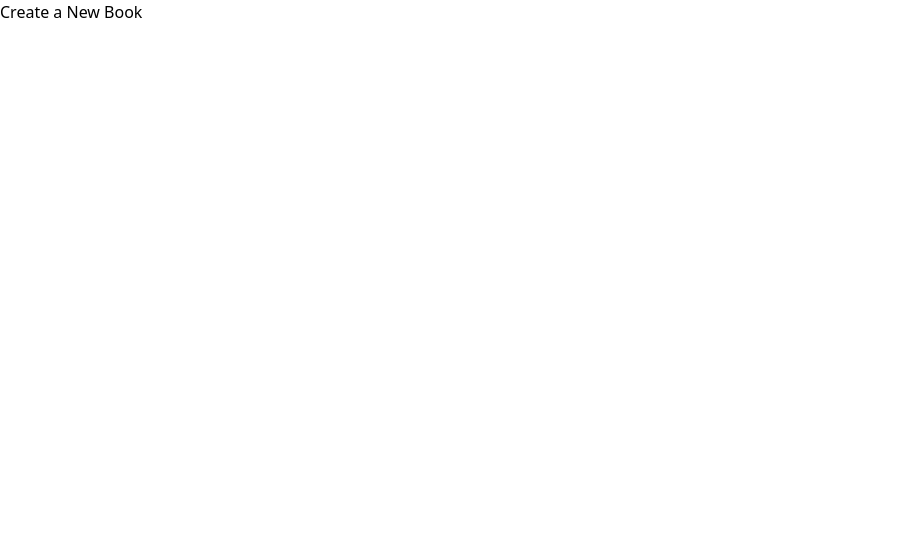
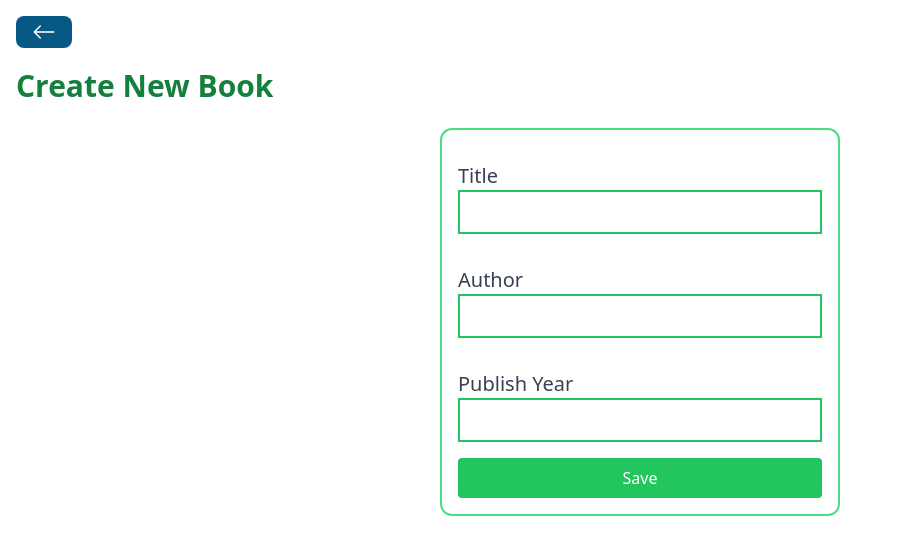
Before and after one commit to SanojAhamed/BookStore-MERN, a React (Vite) app in the folder Frontend/: page /books/create in a window 1280 px wide. Shown: the top 554 px of the page, without its empty margins (0-902 px from the left). Built offline with nearby package versions, Linux system fonts and the light colour scheme.

Commit message:
feat: Create Books

```diff
--- a/Frontend/package.json
+++ b/Frontend/package.json
@@ -11,6 +11,7 @@
   },
   "dependencies": {
     "axios": "^1.7.6",
+    "notistack": "^3.0.1",
     "react": "^18.3.1",
     "react-dom": "^18.3.1",
     "react-icons": "^5.3.0",
--- a/Frontend/src/pages/CreateBooks.jsx
+++ b/Frontend/src/pages/CreateBooks.jsx
@@ -1,10 +1,92 @@
-import React from 'react';
+import React, { useState } from "react";
+import BackButton from "../components/backbutton"; // Ensure the import path is correct
+import Spinner from "../components/Spinner";
+import axios from "axios";
+import { useNavigate } from "react-router-dom";
+import { useSnackbar } from "notistack"; // useSnackbar - A custom hook that returns an object with enqueueSnackbar function to show snackbar messages.
 
 const CreateBooks = () => {
+  const [title, setTitle] = useState("");
+  const [author, setAuthor] = useState("");
+  const [publishYear, setPublishYear] = useState("");
+  const [loading, setLoading] = useState(false);
+  const navigate = useNavigate();
+  const { enqueueSnackbar } = useSnackbar();
+
+  const handleSaveBook = () => {
+    const data = {
+      title,
+      author,
+      publishYear,
+    };
+
+    setLoading(true);
+    axios
+      .post("http://localhost:5555/books", data)
+      .then(() => {
+        setLoading(false);
+        enqueueSnackbar("Book Created successfully", { variant: "success" });
+        navigate("/");
+      })
+      .catch((error) => {
+        setLoading(false);
+        if (error.response) {
+          enqueueSnackbar(
+            `Error: ${error.response.data.message || "An error occurred"}`,
+            { variant: "error" }
+          );
+        } else if (error.request) {
+          enqueueSnackbar("No response from server.", { variant: "error" });
+        } else {
+          enqueueSnackbar("Error. Please try again later.", {
+            variant: "error",
+          });
+        }
+        console.log(error);
+      });
+  };
+
   return (
-    <div>
-      <h1>Create a New Book</h1>
-      {}
+    <div className="p-4">
+      <BackButton />
+      <h1 className="text-3xl font-bold text-green-700 mb-6 mt-5">
+        Create New Book
+      </h1>
+      {loading ? <Spinner /> : ""}
+      <div className="flex flex-col border-2 border-green-400 rounded-xl w-[400px] p-4 mx-auto">
+        <div className="my-4">
+          <label className="text-xl mr-4 text-gray-700">Title</label>
+          <input
+            type="text"
+            value={title}
+            onChange={(e) => setTitle(e.target.value)}
+            className="border-2 border-green-500 px-4 py-2 w-full"
+          />
+        </div>
+        <div className="my-4">
+          <label className="text-xl mr-4 text-gray-700">Author</label>
+          <input
+            type="text"
+            value={author}
+            onChange={(e) => setAuthor(e.target.value)}
+            className="border-2 border-green-500 px-4 py-2 w-full"
+          />
+        </div>
+        <div className="my-4">
+          <label className="text-xl mr-4 text-gray-700">Publish Year</label>
+          <input
+            type="number"
+            value={publishYear}
+            onChange={(e) => setPublishYear(e.target.value)}   // onChange - A function that is called when the value of an element changes.
+            className="border-2 border-green-500 px-4 py-2 w-full"
+          />
+        </div>
+        <button
+          className="p-2 bg-green-500 text-white rounded"
+          onClick={handleSaveBook}>
+          Save
+        </button>
+      </div>
     </div>
   );
 };
--- a/Frontend/src/pages/ShowBook.jsx
+++ b/Frontend/src/pages/ShowBook.jsx
@@ -1,13 +1,13 @@
 import React, { useEffect, useState } from 'react';
 import axios from 'axios';
 import { useParams } from 'react-router-dom';
-import BackButton from '../components/Backbutton';  // BackButton - A component that displays a back button.
+import BackButton from '../components/backbutton';  // BackButton - A component that displays a back button.
 import Spinner from '../components/Spinner';  // Spinner - A component that displays a loading spinner while the data is being fetched.
 
 const ShowBook = () => {
   const [book, setBook] = useState({});      // book - A state variable that stores the book details.
-  const [loading, setLoading] = useState(false);   // loading - A state variable that stores the loading status.
-  const { id } = useParams();   // useParams - A hook that returns an object of key/value pairs of URL parameters.
+  const [loading, setLoading] = useState(false);
+  const { id } = useParams();
 
   useEffect(() => {
     setLoading(true);
```
Also changed, not shown: 1 other file (tests, documents, lock files or other folders).
